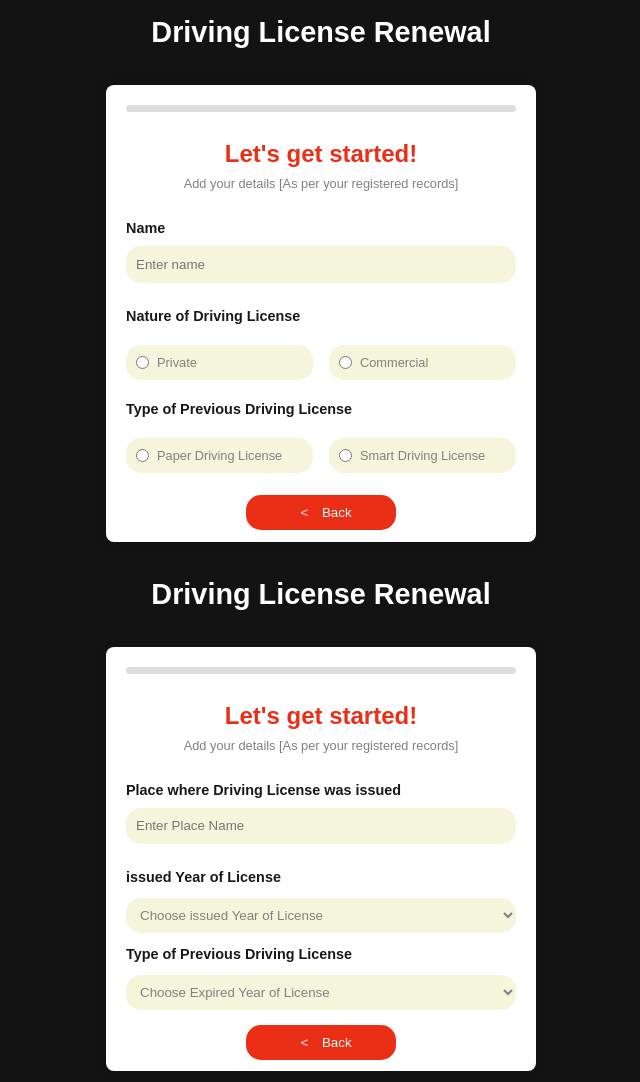
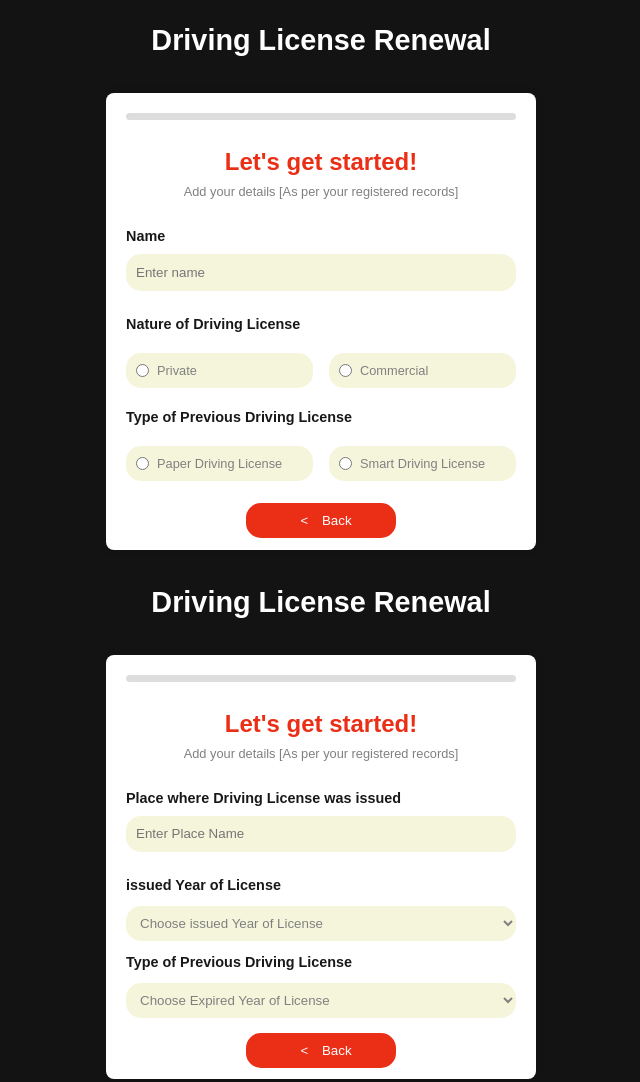
Before and after one commit to Adityajaiswar11/ItzEazy-assignment, a plain HTML site: page index.html in a window 1280 px wide. Shown: the whole page, without its empty margins (319-959 px from the left). Drawn offline with Linux system fonts and the light colour scheme.

Commit message:
Assignment done

```diff
--- a/style.css
+++ b/style.css
@@ -10,6 +10,7 @@ body {
   padding: 0;
   background-color: #f4f4f4;
   background-color: rgba(0, 0, 0, 0.925);
+  padding: .5rem;
 }
 .container {
   max-width: 430px;
```
